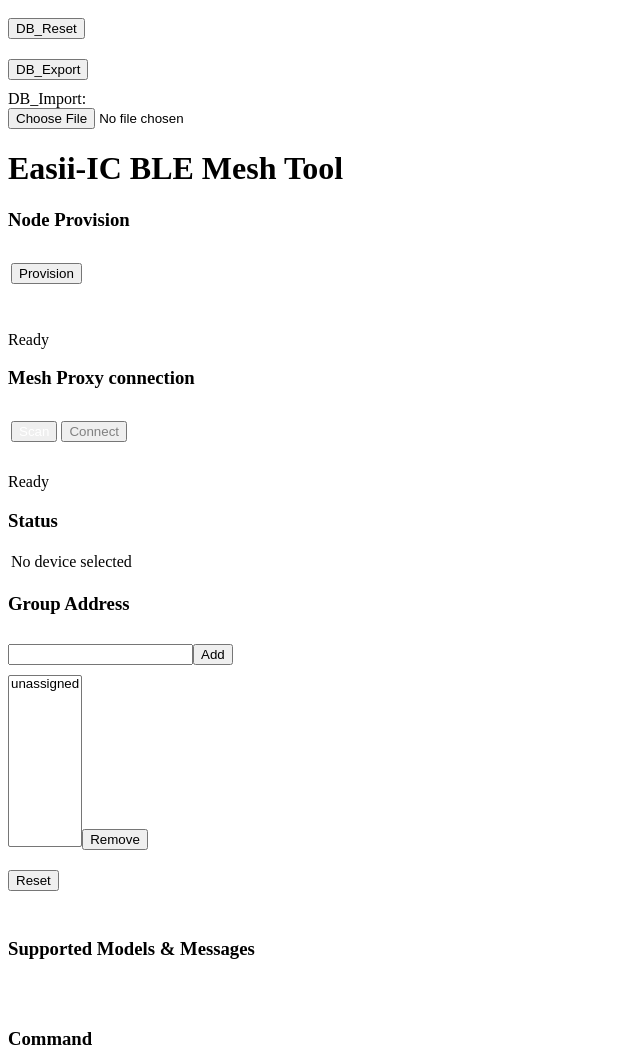
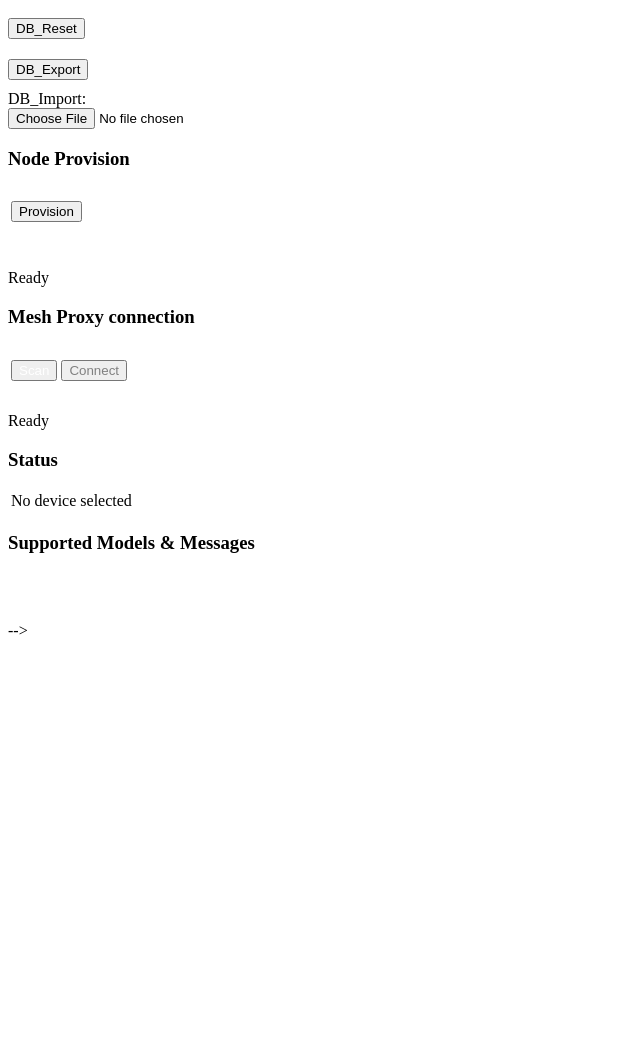
Before and after one commit to ubicore/blemesh.io, a plain HTML site: page index.html in a window 1280 px wide. Shown: the whole page, without its empty margins (0-640 px from the left). After the commit the page ends 800 px from the top, so only its background shows below. Drawn offline with Linux system fonts and the light colour scheme.

Commit message:
comment unused HMI

```diff
--- a/index.html
+++ b/index.html
@@ -70,7 +70,7 @@
 
     <!-- MAIN PAGE -->
     <div>
-        <h1>Easii-IC BLE Mesh Tool</h1>
+        <!-- <h1>Easii-IC BLE Mesh Tool</h1> -->
         <h3>Node Provision</h3>
         <table>
             <tr>
@@ -128,7 +128,7 @@
         </table>
         <br> -->
 
-        <h3>Group Address</h3>
+        <!-- <h3>Group Address</h3>
         <table>
         <tr>
           <input type="text" id="candidate"/>
@@ -140,16 +140,16 @@
           <button id="btn_GroupAddress_reset">Reset</button>
         </tr>
       </table>
-      <br>
+      <br> -->
 
     <h3>Supported Models & Messages</h3>
       <ul id="tree"></ul>
     <br>
 
-    <h3>Command</h3>
+    <!-- <h3>Command</h3>
       <div id="Command"></div>
     <!--  <button id="btn_Send">Send</button> -->
-    <br>
+    <br> -->
 
     </div>
 
--- a/js/main.js
+++ b/js/main.js
@@ -60,16 +60,16 @@
     //     app.AppBind();
     // });
 
-    var btn_GroupAddress_addItem = document.getElementById('btn_GroupAddress_addItem');
-    btn_GroupAddress_addItem.addEventListener('click', function() {
-        GroupView.addItem();
-    });
-    var btn_GroupAddress_removeItem = document.getElementById('btn_GroupAddress_removeItem');
-    btn_GroupAddress_removeItem.addEventListener('click', function() {
-        GroupView.removeItem();
-    });
-    var btn_GroupAddress_reset = document.getElementById('btn_GroupAddress_reset');
-    btn_GroupAddress_reset.addEventListener('click', function() {
-        GroupView.reset();
-    });
+    // var btn_GroupAddress_addItem = document.getElementById('btn_GroupAddress_addItem');
+    // btn_GroupAddress_addItem.addEventListener('click', function() {
+    //     GroupView.addItem();
+    // });
+    // var btn_GroupAddress_removeItem = document.getElementById('btn_GroupAddress_removeItem');
+    // btn_GroupAddress_removeItem.addEventListener('click', function() {
+    //     GroupView.removeItem();
+    // });
+    // var btn_GroupAddress_reset = document.getElementById('btn_GroupAddress_reset');
+    // btn_GroupAddress_reset.addEventListener('click', function() {
+    //     GroupView.reset();
+    // });
 })
```
